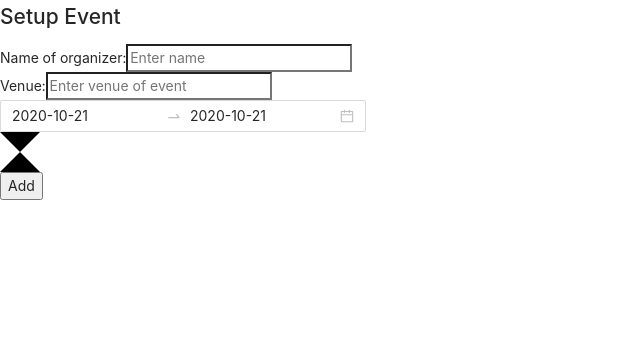
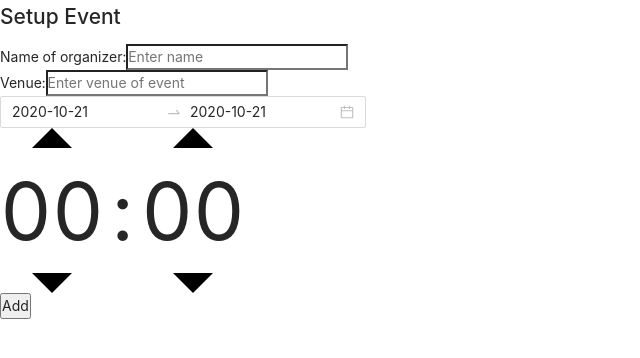
Before and after one commit to Andrew781123/scheduling-quick, a React (Create React App) app in the folder frontend/: page / in a window 1280 px wide. Shown: the top 358 px of the page, without its empty margins (0-640 px from the left). Built offline with nearby package versions, Linux system fonts and the light colour scheme.

Commit message:
prepare implementing timePicker

```diff
--- a/frontend/src/App.css
+++ b/frontend/src/App.css
@@ -1 +1,7 @@
 @import "~antd/dist/antd.css";
+
+* {
+  margin: 0;
+  padding: 0;
+  box-sizing: border-box;
+}
--- /dev/null
+++ b/frontend/src/components/shared/time-picker/ClockCharacter.tsx
@@ -0,0 +1,22 @@
+import React, { useMemo } from "react";
+
+interface ClockCharactorProps {
+  character: string;
+  size: string;
+}
+
+export const ClockCharacter: React.FC<ClockCharactorProps> = props => {
+  const { character, size } = props;
+
+  const characterStyle = useMemo(() => {
+    return {
+      fontSize: size
+    };
+  }, [size]);
+
+  return (
+    <div className='clock-charactor' style={characterStyle}>
+      {character}
+    </div>
+  );
+};
--- /dev/null
+++ b/frontend/src/components/shared/time-picker/ClockFace.tsx
@@ -0,0 +1,56 @@
+import React, { useMemo } from "react";
+import { timeRange } from "../../../shared/types";
+import { ClockCharacter } from "./ClockCharacter";
+import { ClockHour } from "./ClockHour";
+import { DownArrow } from "./DownArrow";
+import { UpArrow } from "./UpArrow";
+
+interface ClockFaceProps {
+  startTime: string;
+  endTime: string;
+  index: number;
+  timeChange: (timeRange: timeRange, index: number) => void;
+}
+
+const padNumber = (number: number): string => {
+  let numString = number.toString();
+
+  if (numString.length == 1) {
+    numString = "0" + numString;
+  }
+
+  return numString;
+};
+
+export const ClockFace: React.FC<ClockFaceProps> = props => {
+  const { startTime, endTime, index, timeChange } = props;
+
+  // const zeroPaddedStartHour = padNumber(startHour);
+  const startHour = useMemo(() => {
+    return startTime.slice(0, 2);
+  }, [startTime[0], startTime[1]]);
+
+  const startMinute = useMemo(() => {
+    return startTime.slice(2);
+  }, [startTime[2], startTime[3]]);
+
+  const endHour = useMemo(() => {
+    return endTime.slice(0, 2);
+  }, [endTime[2], endTime[3]]);
+
+  const endMinute = useMemo(() => {
+    return endTime.slice(2);
+  }, [endTime[2], endTime[3]]);
+
+  return (
+    <div className='clock-face-container'>
+      <div className='clock-face'>
+        <ClockHour size={"4rem"} character={startHour} interval={1} />
+        <div id='clock-colon' style={{ fontSize: "5rem" }}>
+          :
+        </div>
+        <ClockHour size={"4rem"} character={startMinute} interval={15} />
+      </div>
+    </div>
+  );
+};
--- /dev/null
+++ b/frontend/src/components/shared/time-picker/ClockHour.tsx
@@ -0,0 +1,22 @@
+import React from "react";
+import { ClockCharacter } from "./ClockCharacter";
+import { DownArrow } from "./DownArrow";
+import { UpArrow } from "./UpArrow";
+
+interface ClockHourProps {
+  size: string;
+  character: string;
+  interval: number;
+}
+
+export const ClockHour: React.FC<ClockHourProps> = props => {
+  const { character } = props;
+
+  return (
+    <div className='clock-character-container hour'>
+      <UpArrow />
+      <ClockCharacter character={character} size={"5rem"} />
+      <DownArrow />
+    </div>
+  );
+};
--- a/frontend/src/components/shared/time-picker/DateAndTimeInput.tsx
+++ b/frontend/src/components/shared/time-picker/DateAndTimeInput.tsx
@@ -1,10 +1,11 @@
 import { DatePicker } from "./DatePicker";
 import React, { useState } from "react";
 import { TimePicker } from "./TimePicker";
-import { dateRange, period } from "../../../shared/types";
+import { dateRange, period, timeRange } from "../../../shared/types";
 
 interface DateAndTimeInputProps {
   selectDate: (dateRange: dateRange, index: number) => void;
+  timeChange: (timeRange: timeRange, index: number) => void;
   period: period;
   index: number;
 }
@@ -12,6 +13,7 @@ interface DateAndTimeInputProps {
 export const DateAndTimeInput: React.FC<DateAndTimeInputProps> = props => {
   const {
     selectDate,
+    timeChange,
     period: { dateRange, timeRange },
     index
   } = props;
@@ -19,7 +21,7 @@ export const DateAndTimeInput: React.FC<DateAndTimeInputProps> = props => {
   return (
     <>
       <DatePicker selectDate={selectDate} dateRange={dateRange} index={index} />
-      <TimePicker />
+      <TimePicker timeChange={timeChange} index={index} timeRange={timeRange} />
     </>
   );
 };
--- a/frontend/src/components/shared/time-picker/DatePicker.tsx
+++ b/frontend/src/components/shared/time-picker/DatePicker.tsx
@@ -31,6 +31,7 @@ export const DatePicker: React.FC<DatePickerProps> = props => {
   return (
     <ConfigProvider>
       <RangePicker
+        inputReadOnly={true}
         disabledDate={disabledDate}
         defaultValue={dateRangeMoment}
         ranges={{
--- a/frontend/src/components/shared/time-picker/TimePicker.css
+++ b/frontend/src/components/shared/time-picker/TimePicker.css
@@ -7,6 +7,7 @@
   height: 0;
   border-left: 20px solid transparent;
   border-right: 20px solid transparent;
+  cursor: pointer;
 }
 
 .down-arrow {
@@ -16,3 +17,29 @@
 .up-arrow {
   border-bottom: 20px solid var(--arrow-color);
 }
+
+.clock-face-container {
+}
+
+.clock-face {
+  display: flex;
+  align-items: center;
+}
+
+.clock-character-container {
+  display: flex;
+  flex-direction: column;
+  align-items: center;
+}
+
+.clock-character {
+  display: table-cell;
+  justify-content: center;
+}
+
+#clock-colon {
+  display: table-cell;
+  vertical-align: middle;
+  margin-left: 0.5rem;
+  margin-right: 0.5rem;
+}
--- a/frontend/src/components/shared/time-picker/TimePicker.tsx
+++ b/frontend/src/components/shared/time-picker/TimePicker.tsx
@@ -1,14 +1,25 @@
 import React from "react";
-import { DownArrow } from "./DownArrow";
-import { UpArrow } from "./UpArrow";
-
-interface TimePickerProps {}
+import { ClockFace } from "./ClockFace";
+import { timeRange as timeRangeType } from "../../../shared/types";
+interface TimePickerProps {
+  timeChange: (timeRange: timeRangeType, index: number) => void;
+  index: number;
+  timeRange: timeRangeType;
+}
 
 export const TimePicker: React.FC<TimePickerProps> = props => {
+  const { timeChange, index, timeRange } = props;
+
+  const [startTime, endTime] = timeRange;
+
   return (
     <div>
-      <DownArrow />
-      <UpArrow />
+      <ClockFace
+        startTime={startTime}
+        endTime={endTime}
+        index={index}
+        timeChange={timeChange}
+      />
     </div>
   );
 };
--- a/frontend/src/pages/setup-form/SetupForm.tsx
+++ b/frontend/src/pages/setup-form/SetupForm.tsx
@@ -3,7 +3,7 @@ import { Header } from "../../components/shared/Header";
 import { DateAndTimeInput } from "../../components/shared/time-picker/DateAndTimeInput";
 import { UserInput } from "../../components/shared/UserInput";
 import setupInfoReducer from "./setupInfoReducer";
-import { period, dateRange } from "../../shared/types";
+import { period, dateRange, timeRange } from "../../shared/types";
 import moment from "moment";
 
 interface SetupFormProps {}
@@ -18,7 +18,7 @@ const initialSetupInfo: IsetupInfo = {
   periods: [
     {
       dateRange: [moment().format("YYYY-MM-DD"), moment().format("YYYY-MM-DD")],
-      timeRange: [0o000, 0o000]
+      timeRange: ["0000", "0000"]
     }
   ]
 };
@@ -33,6 +33,10 @@ export const SetupForm: React.FC<SetupFormProps> = props => {
     console.log("periods", periods);
   };
 
+  const timeChange = (timeRange: timeRange, index: number) => {
+    dispatch({ type: "UPDATE_TIME_RANGE", timeRange, index });
+  };
+
   return (
     <div>
       <Header title='Setup Event' />
@@ -42,6 +46,7 @@ export const SetupForm: React.FC<SetupFormProps> = props => {
         return (
           <DateAndTimeInput
             selectDate={selectDate}
+            timeChange={timeChange}
             period={period}
             index={i}
             key={i}
--- a/frontend/src/pages/setup-form/setupInfoReducer.tsx
+++ b/frontend/src/pages/setup-form/setupInfoReducer.tsx
@@ -1,10 +1,11 @@
 import { IsetupInfo } from "./SetupForm";
-import { dateRange } from "../../shared/types";
+import { dateRange, timeRange } from "../../shared/types";
 import moment from "moment";
 
 type setupInfoActions =
   | { type: "SELECT_DATE"; dateRange: dateRange; index: number }
-  | { type: "ADD_DATE_AND_TIME_COMPONENT" };
+  | { type: "ADD_DATE_AND_TIME_COMPONENT" }
+  | { type: "UPDATE_TIME_RANGE"; timeRange: timeRange; index: number };
 
 const setupInfoReducer = (state: IsetupInfo, action: setupInfoActions) => {
   switch (action.type) {
@@ -29,7 +30,20 @@ const setupInfoReducer = (state: IsetupInfo, action: setupInfoActions) => {
             moment().format("YYYY-MM-DD"),
             moment().format("YYYY-MM-DD")
           ],
-          timeRange: [0o000, 0o000]
+          timeRange: ["0000", "0000"]
+        })
+      };
+    }
+
+    case "UPDATE_TIME_RANGE": {
+      return {
+        ...state,
+        periods: state.periods.map((period, index) => {
+          if (index !== action.index) return period;
+
+          let newPeriod = period;
+          newPeriod.timeRange = action.timeRange;
+          return newPeriod;
         })
       };
     }
--- a/frontend/src/shared/types.ts
+++ b/frontend/src/shared/types.ts
@@ -1,8 +1,8 @@
 export type dateRange = [string, string];
 
-export type timeRange = [number, number];
+export type timeRange = [string, string];
 
-export type TimeSlot = [number, number, string[]];
+export type TimeSlot = [string, string, string[]];
 
 export interface period {
   dateRange: dateRange;
```
